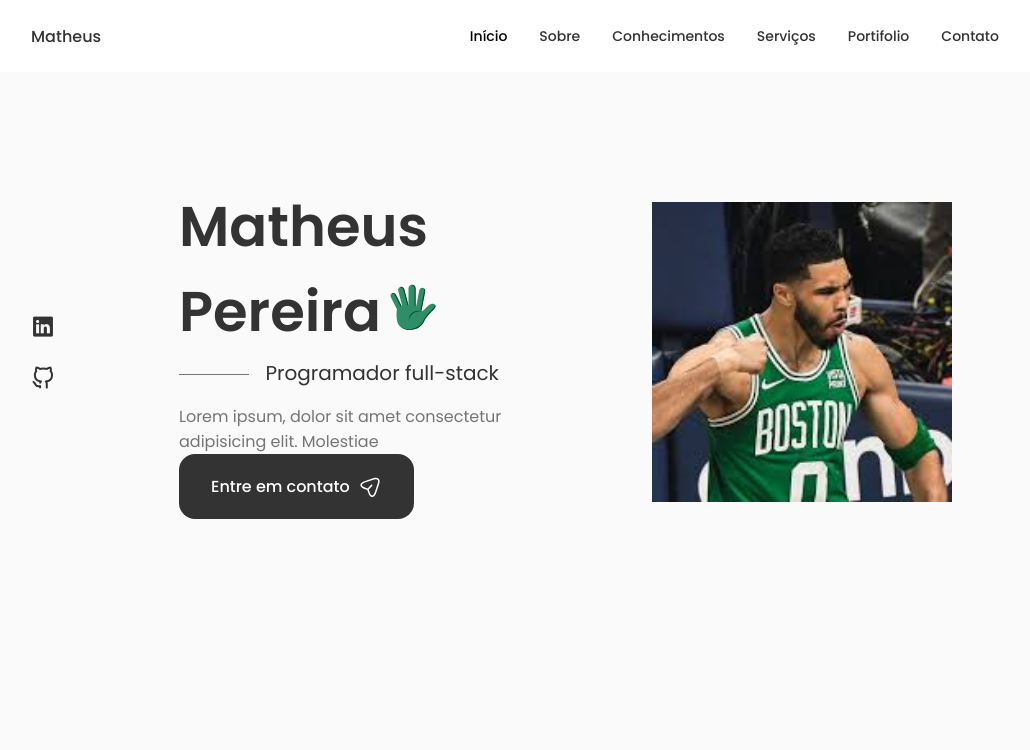
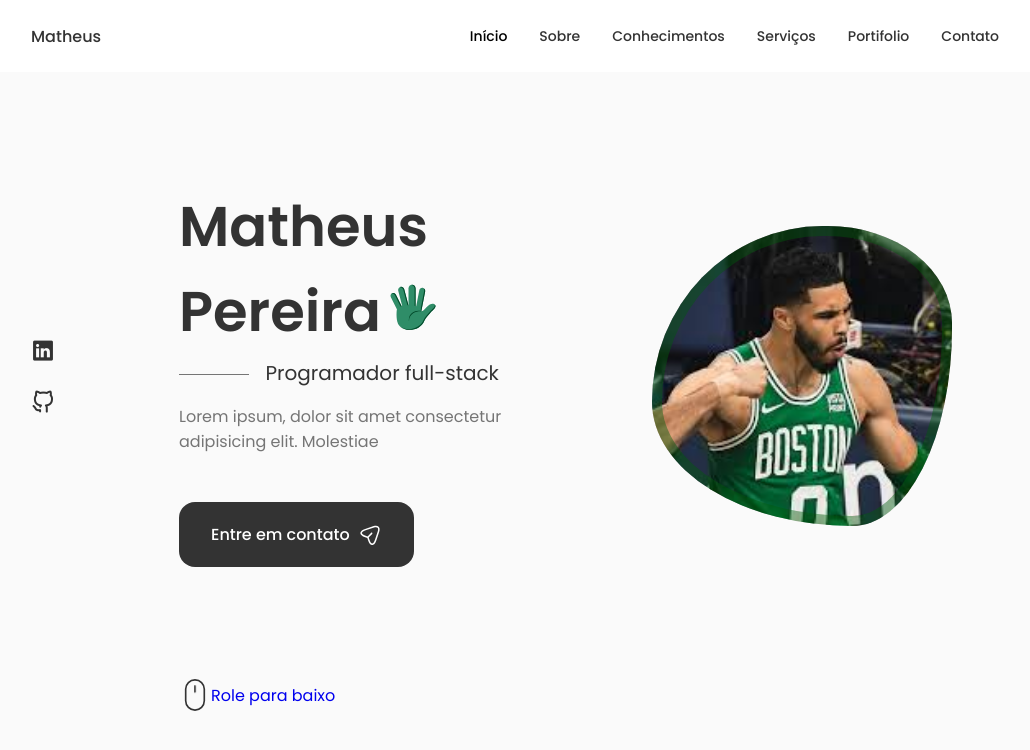
Before and after one commit to MatheusDaNova/MatheusDaNova.github.io, a React (Create React App) app: page / in a window 1280 px wide. Shown: the top 750 px of the page, without its empty margins (125-1155 px from the left). Built offline with nearby package versions, Linux system fonts and the light colour scheme.

Commit message:
commit scroll

```diff
--- a/src/components/Home/Home.css
+++ b/src/components/Home/Home.css
@@ -1,3 +1,6 @@
+.home__container{
+    row-gap: 7rem;
+}
 .home__content {
     grid-template-columns: 116px repeat(2, 1fr);
     padding-top: 5.5rem;
@@ -50,7 +53,8 @@
 }
 
 .home__description{
-
+    max-width: 400px;
+    margin-bottom: var(--mb-3);
 }
 
 .home__img{
@@ -58,9 +62,43 @@
     background-repeat: no-repeat;
     background-position: center;
     background-size: cover;
-    box-shadow: inset 0 0 0 9px rgb(255, 255, 255 / 30%);
+    box-shadow: inset 0 0 0 10px rgba(0, 90, 13, 0.43);
     order: 1;
     justify-self: center;
     width: 300px;
     height: 300px;
+    animation: profile__animate 5s ease-in-out infinite 1s;
 }
+
+@keyframes profile__animate {
+        0% {
+            border-radius: 60% 40% 30% 70%/60% 30% 70% 40%;
+        }
+
+        50% {
+            border-radius: 30% 60% 70% 40%/50% 60% 30% 60%;
+        }
+
+        100% {
+            border-radius: 60% 40% 30% 70%/60% 30% 70% 40%;
+        }
+
+}
+
+.home__scroll {
+    margin-left: 9.25rem;
+}
+
+.wheel {
+    animation: scroll 2s ease infinite;
+}
+
+@keyframes scroll {
+    0%{
+        transform: translateY(0);
+    }
+
+    30%{
+        transform: translateY(3.75rem);
+    }
+}
--- a/src/components/Home/Home.jsx
+++ b/src/components/Home/Home.jsx
@@ -1,7 +1,8 @@
 import React from "react";
 import "./Home.css";
 import Social from "./Social";
-import Data from "./Data"
+import Data from "./Data";
+import ScrollDown from "./ScrollDown";
 
 const Home = () => {
     return (
@@ -14,6 +15,8 @@
 
                     <Data />
                 </div>
+
+                <ScrollDown />
             </div>
         </section>
     )
--- /dev/null
+++ b/src/components/Home/ScrollDown.jsx
@@ -0,0 +1,48 @@
+import React from "react";
+
+const ScrollDown = () => {
+    return (
+        <div className="home__scroll">
+            <a href="#Sobre" className="home__scroll-button button--flex">
+                <svg
+                    width="32px"
+                    height="32px"
+                    class="home__scroll-mouse"
+                    viewBox="0 0 247 390"
+                    version="1.1"
+                    xmlns="http://www.w3.org/2000/svg"
+                    xmlnsXlink="http://www.w3.org/1999/xlink"
+                    style={{
+                    fillRule: "evenodd",
+                    clipRule: "evenodd",
+                    strokeLinecap: "round",
+                    strokeLinejoin: "round",
+                    strokeMiterlimit: "1.5",
+                    }}
+                >
+                    <path
+                    class="wheel"
+                    d="M123.359,79.775l0,72.843"
+                    style={{
+                        fill: "none",
+                        stroke:"var(--title-color)",
+                        strokeWidth: "20px",
+                    }}
+                    ></path>
+                    <path
+                    id="mouse"
+                    d="M236.717,123.359c0,-62.565 -50.794,-113.359 -113.358,-113.359c-62.565,0 -113.359,50.794 -113.359,113.359l0,143.237c0,62.565 50.794,113.359 113.359,113.359c62.564,0 113.358,-50.794 113.358,-113.359l0,-143.237Z"
+                    style={{
+                        fill: "none",
+                        stroke: "var(--title-color)",
+                        strokeWidth: "20px",
+                    }}
+                    ></path>
+                </svg>
+                <span className="home__scroll-name">Role para baixo</span>
+            </a>
+        </div>
+    )
+}
+
+export default ScrollDown
```
